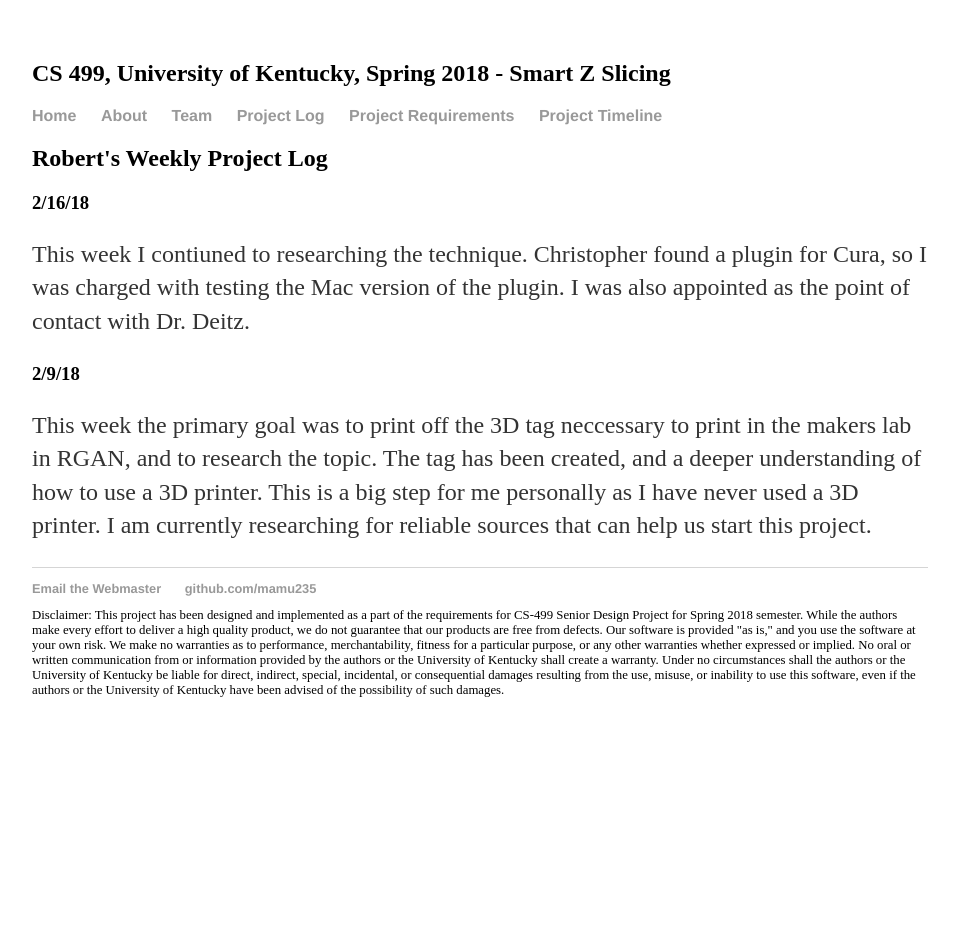
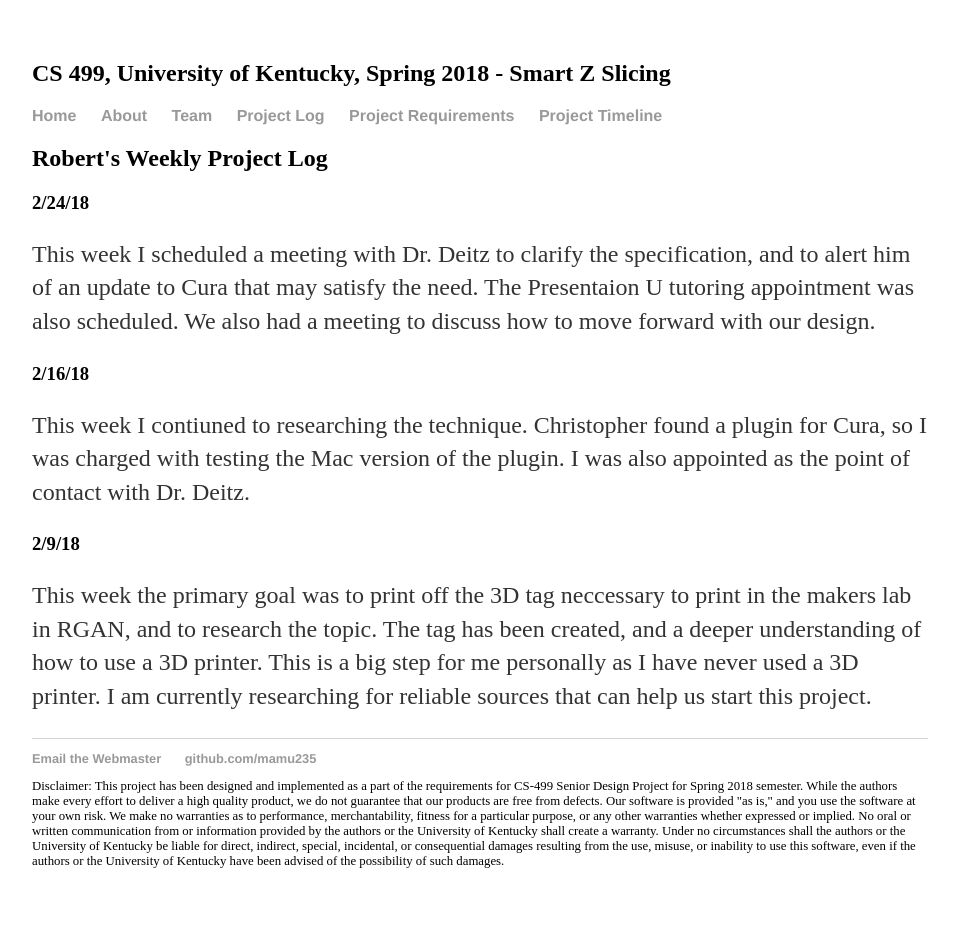
Before and after one commit to mamu235/CS-499-smart-slicing, a Jekyll site: the page built from robert_log.html, in a window 1280 px wide. Shown: the whole page, without its empty margins (160-1119 px from the left). Built offline with Jekyll 4.4.1, drawn with Linux system fonts in a browser that asks for light colours; before the commit the page ends 900 px from its top, so only the background shows below that.

Commit message:
Added 2/25 post

```diff
--- a/robert_log.html
+++ b/robert_log.html
@@ -3,6 +3,9 @@ title: Robert Log
 layout: default
 ---
 <h2> Robert's Weekly Project Log</h2>
+<h3>2/24/18</h3>
+
+<p>This week I scheduled a meeting with Dr. Deitz to clarify the specification, and to alert him of an update to Cura that may satisfy the need. The Presentaion U tutoring appointment was also scheduled. We also had a meeting to discuss how to move forward with our design.</p>
 
 <h3>2/16/18</h3>
 <p>This week I contiuned to researching the technique. Christopher found a plugin for Cura, so I was charged with testing the Mac version of the plugin. I was also appointed as the point of contact with Dr. Deitz.</p>
```
